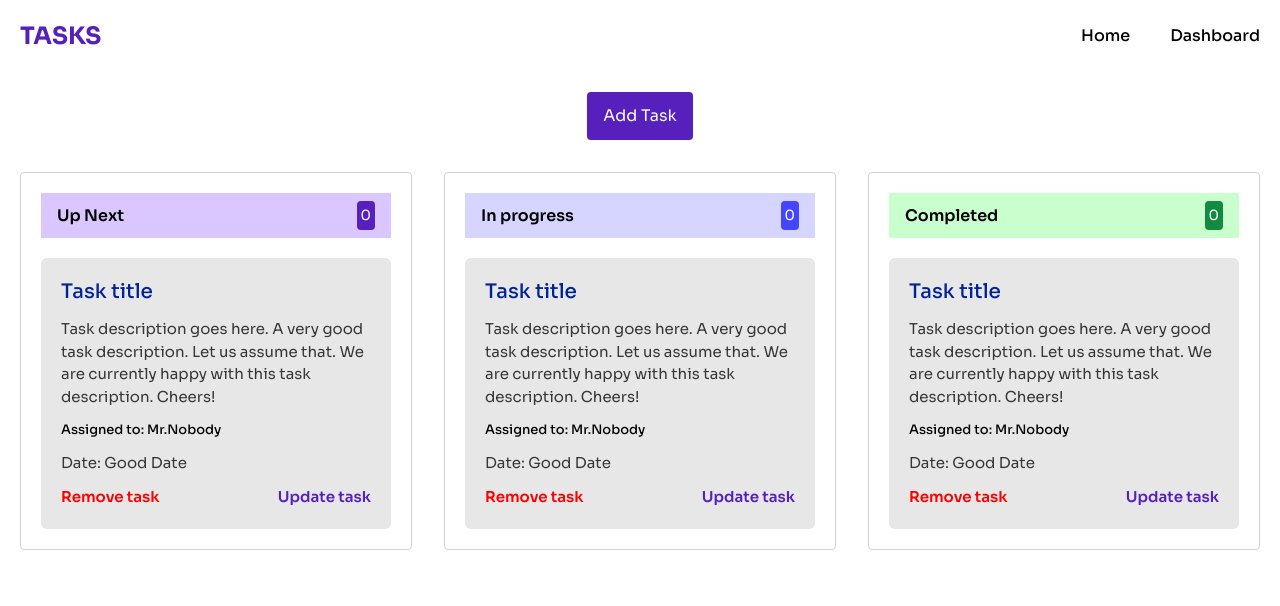
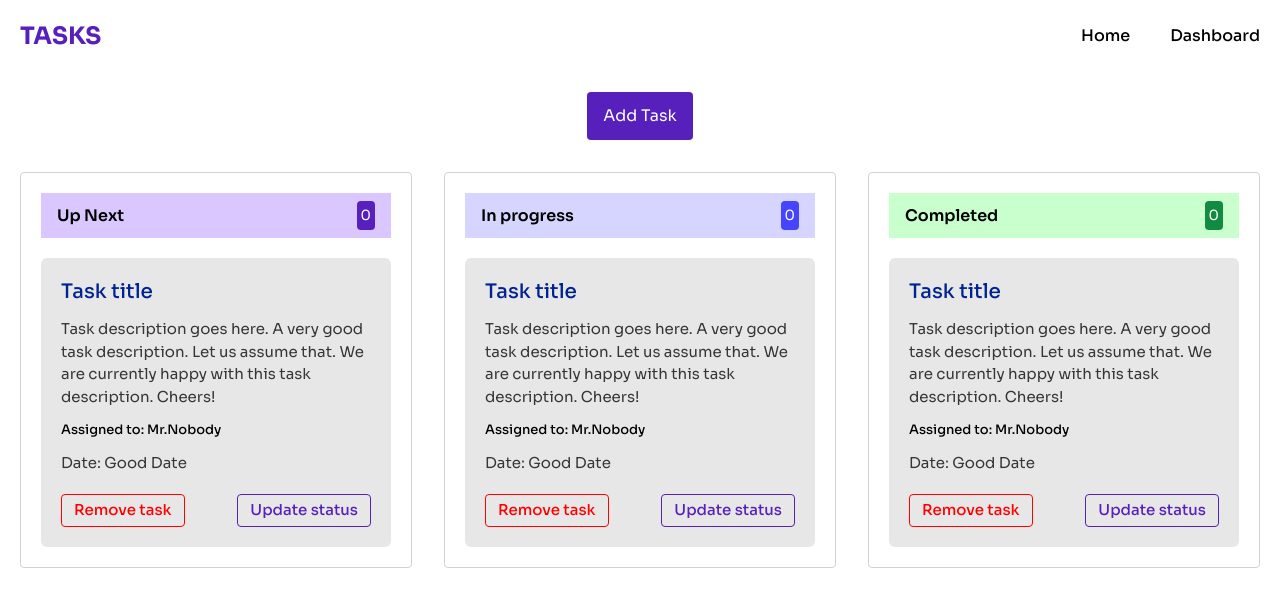
Before and after one commit to nahidul-fahim/task-management-redux-client, a React (Vite) app: page /dashboard in a window 1280 px wide. Shown: the top 606 px of the page. Built offline with nearby package versions, Linux system fonts and the light colour scheme.

Commit message:
updated task card styles

```diff
--- a/src/Components/TaskCard/TaskCard.jsx
+++ b/src/Components/TaskCard/TaskCard.jsx
@@ -11,9 +11,9 @@ const TaskCard = () => {
             <p className="text-body text-[15px]">Date: Good Date</p>
 
             {/* actions */}
-            <div className="flex justify-between items-center w-full">
-                <button className="text-[red] font-semibold duration-300 text-[15px] hover:text-[#ac1717]">Remove task</button>
-                <button className="text-primary font-semibold duration-300 text-[15px] hover:text-second">Update task</button>
+            <div className="flex justify-between items-center w-full mt-2">
+                <button className="text-[red] border border-[red] hover:bg-[red] hover:text-white rounded px-3 py-1 font-medium duration-300 text-[15px]">Remove task</button>
+                <button className="text-primary border border-primary px-3 py-1 rounded font-medium duration-300 text-[15px] hover:text-white hover:bg-primary">Update status</button>
             </div>
         </div>
     );
```
